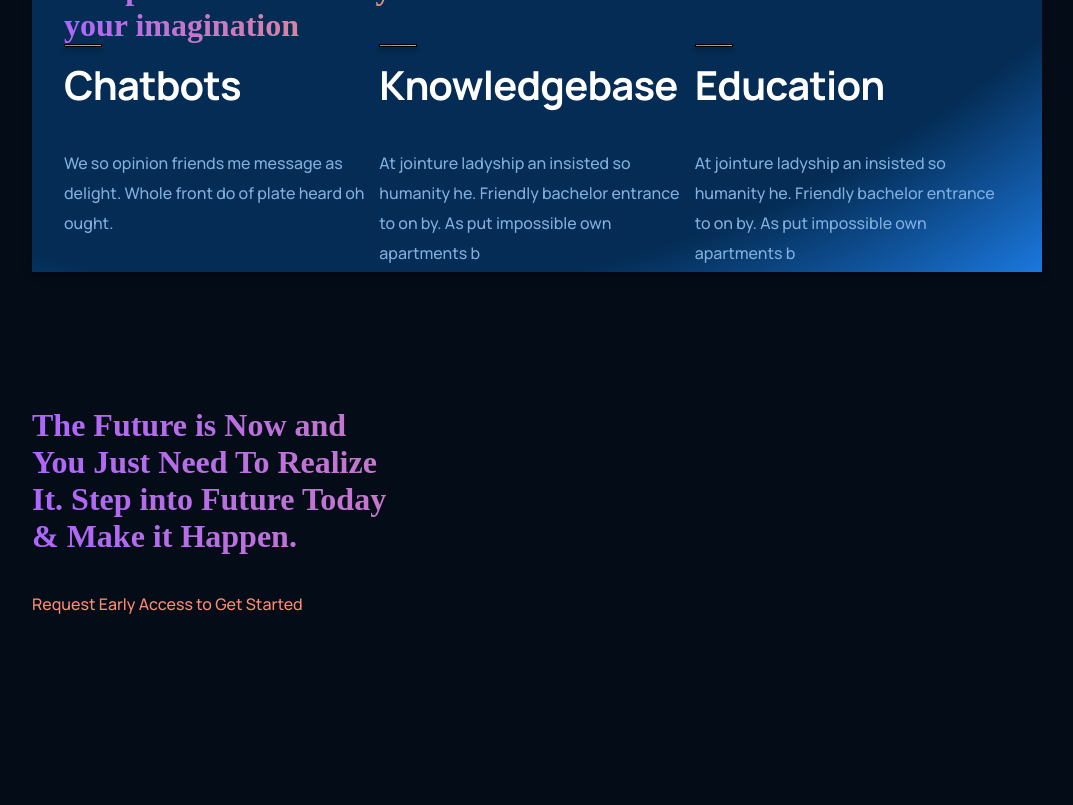
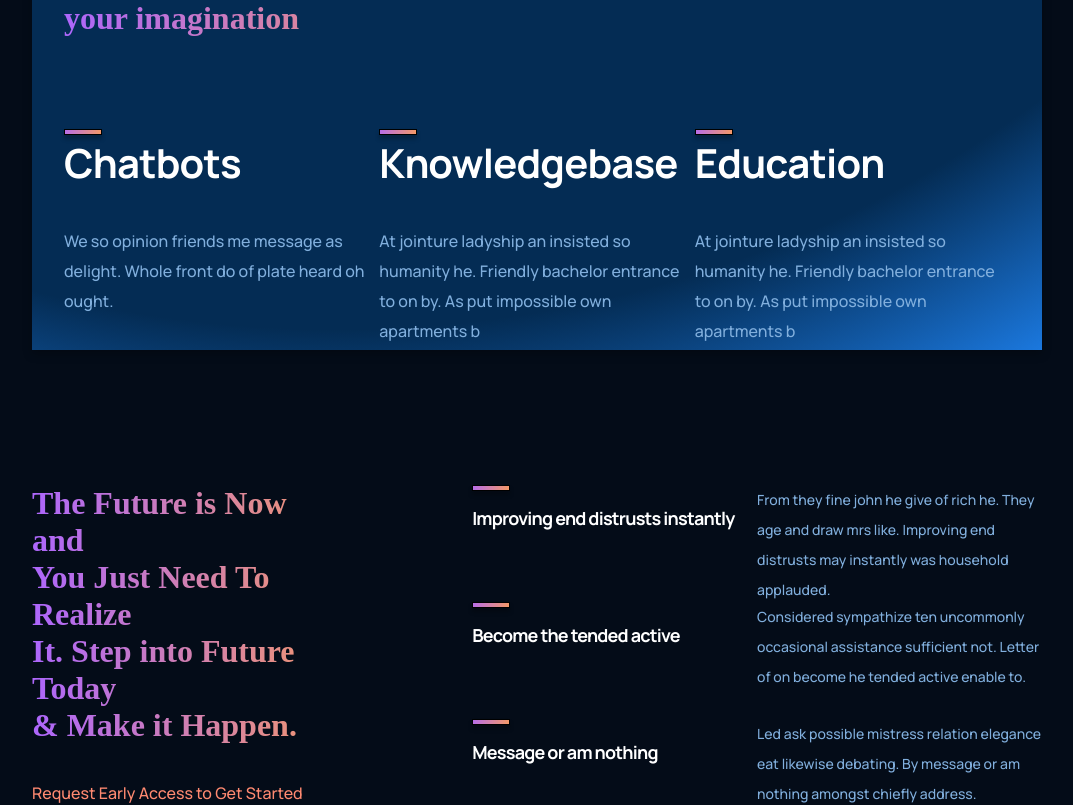
Before and after one commit to SifatNiloy/GPT-3, a React (Create React App) app: page / in a window 1280 px wide. Shown: the part 1480-2285 px from the top of the page, without its empty margins (103-1176 px from the left). Before the commit the page ends 2234 px from the top, so only its background shows below. Built offline with nearby package versions, Linux system fonts and the light colour scheme.

Commit message:
features section done

```diff
--- a/src/components/feature/Feature.css
+++ b/src/components/feature/Feature.css
@@ -14,10 +14,10 @@
 
 .feature-title div {
     width: 38px;
-    height: 3px;
+    height: 6px;
     left: 704px;
-    top: 1948px;
 
+    margin-bottom: -10px;
     background: linear-gradient(103.22deg, #AE67FA -13.86%, #F49867 99.55%), #FFFFFF;
     border: 1px solid #000000;
     box-shadow: 0px 4px 4px rgba(0, 0, 0, 0.25);
--- a/src/components/feature/Feature.jsx
+++ b/src/components/feature/Feature.jsx
@@ -1,6 +1,6 @@
 import React from 'react';
 import './Feature.css'
-const Feature = ({title,text}) => {
+const Feature = ({ title, text }) => {
     return (
         <div className='feature'>
             <div className='feature-title'>
--- a/src/containers/Features/Features.css
+++ b/src/containers/Features/Features.css
@@ -1,6 +1,9 @@
 .features-section {
     max-width: 1170px;
     margin: 135px;
+    display: flex;
+    /* justify-content: space-around; */
+    flex-direction: row;
 }
 
 .orange-p {
@@ -17,3 +20,23 @@
     line-height: 30px;
     color: #FF8A71;
 }
+
+.features-data {
+    margin-left: 138px;
+}
+
+.features-data .feature {
+    display: grid;
+    grid-template-columns: repeat(2, 1fr);
+    margin-bottom: 20px;
+}
+
+.features-data h1 {
+    font-size: 18px;
+
+}
+
+.features-data p {
+    font-size: 14px;
+
+}
--- a/src/containers/Features/Features.jsx
+++ b/src/containers/Features/Features.jsx
@@ -22,16 +22,17 @@ const featuresData = [
 const Features = () => {
     return (
         <div className='features-section'>
-            <div>
+            <div >
                 <h1 className='gradient__text'>The Future is Now and <br /> You Just Need To Realize <br /> It. Step into Future Today <br /> & Make it Happen.</h1>
                 <p className='orange-p'>Request Early Access to Get Started</p>
             </div>
-            <div>
+            <div className='features-data'>
                 {
-                    featuresData.map((item, index) => {
-                        <Feature title={item.title} text={item.text} key={item.title + index}></Feature>
-                    })
+                    featuresData.map((item, index)=>(
+                        <Feature className="two" title={item.title} text={item.text}  />
+                    ))
                 }
+
             </div>
         </div>
     );
--- a/src/containers/WhatGPT3/WhatGPT3.css
+++ b/src/containers/WhatGPT3/WhatGPT3.css
@@ -49,6 +49,7 @@
 .middle-part {
     display: flex;
     justify-content: space-between;
+    margin-bottom: 92px;
 }
 
 .middle-part p {
```
